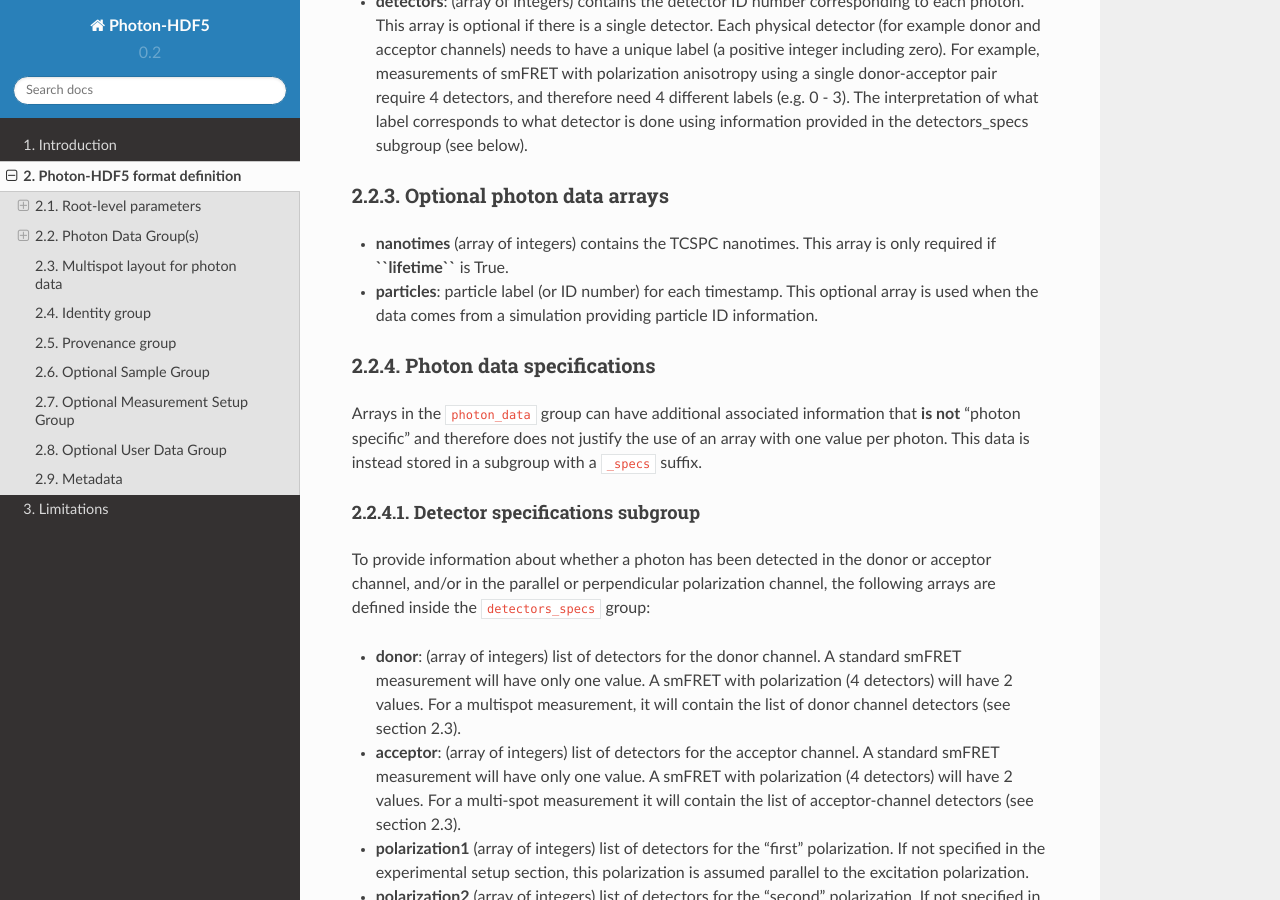
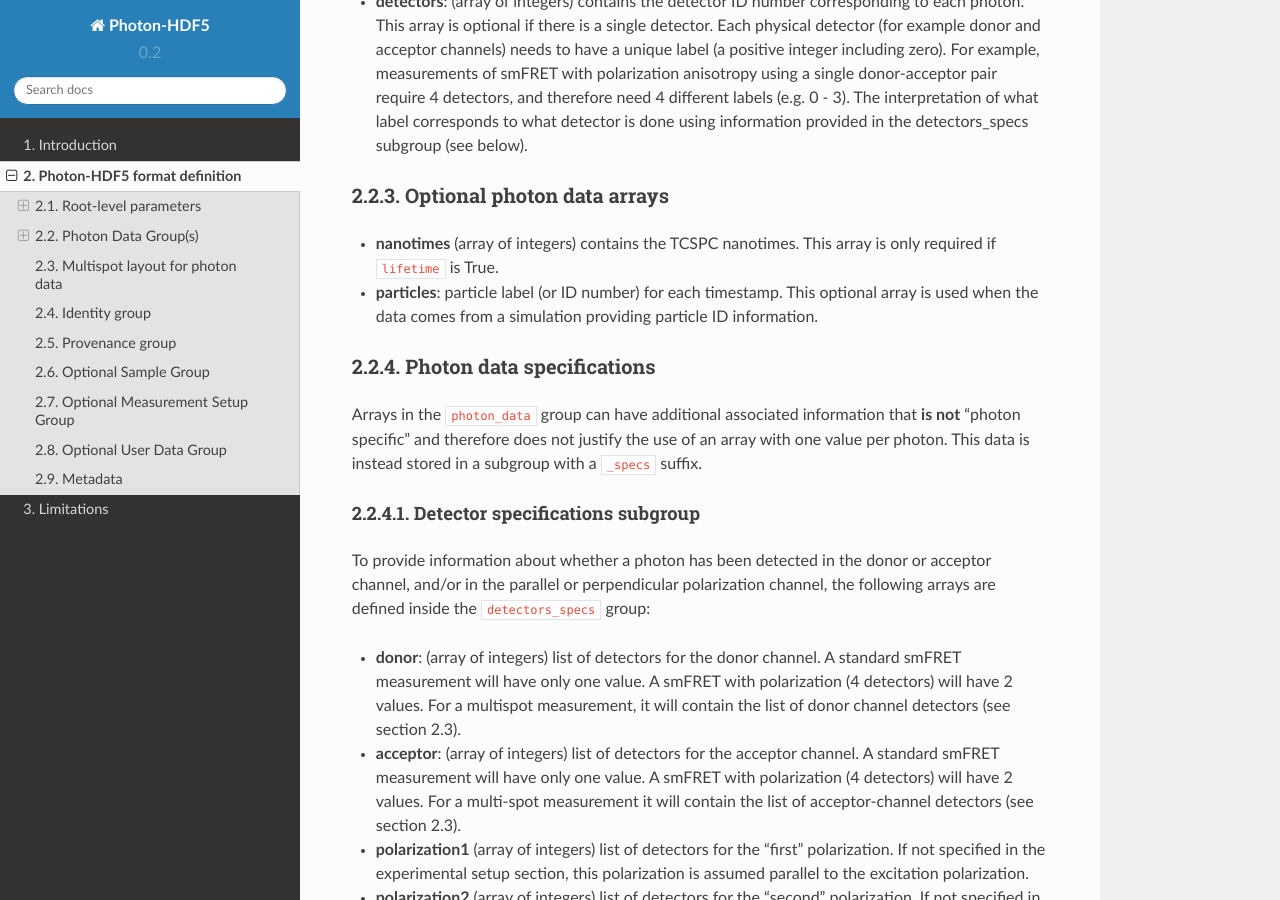
Before and after one commit to Photon-HDF5/photon-hdf5, a Sphinx documentation site: the page built from docs/phdata.rst, in a window 1280 px wide and 900 px high, scrolled down 4374 px. Built offline with Sphinx 7.4.7 and the Read the Docs theme 2.0.0, drawn with Linux system fonts in a browser that asks for light colours.

Commit message:
Fix formatting

```diff
--- a/docs/phdata.rst
+++ b/docs/phdata.rst
@@ -203,7 +203,7 @@ Optional photon data arrays
 ^^^^^^^^^^^^^^^^^^^^^^^^^^^
 
 -  **nanotimes** (array of integers) contains the TCSPC nanotimes.
-   This array is only required if **``lifetime``** is True.
+   This array is only required if ``lifetime`` is True.
 
 -  **particles**: particle label (or ID number) for each timestamp.
    This optional array is used when the data comes from a simulation
```
